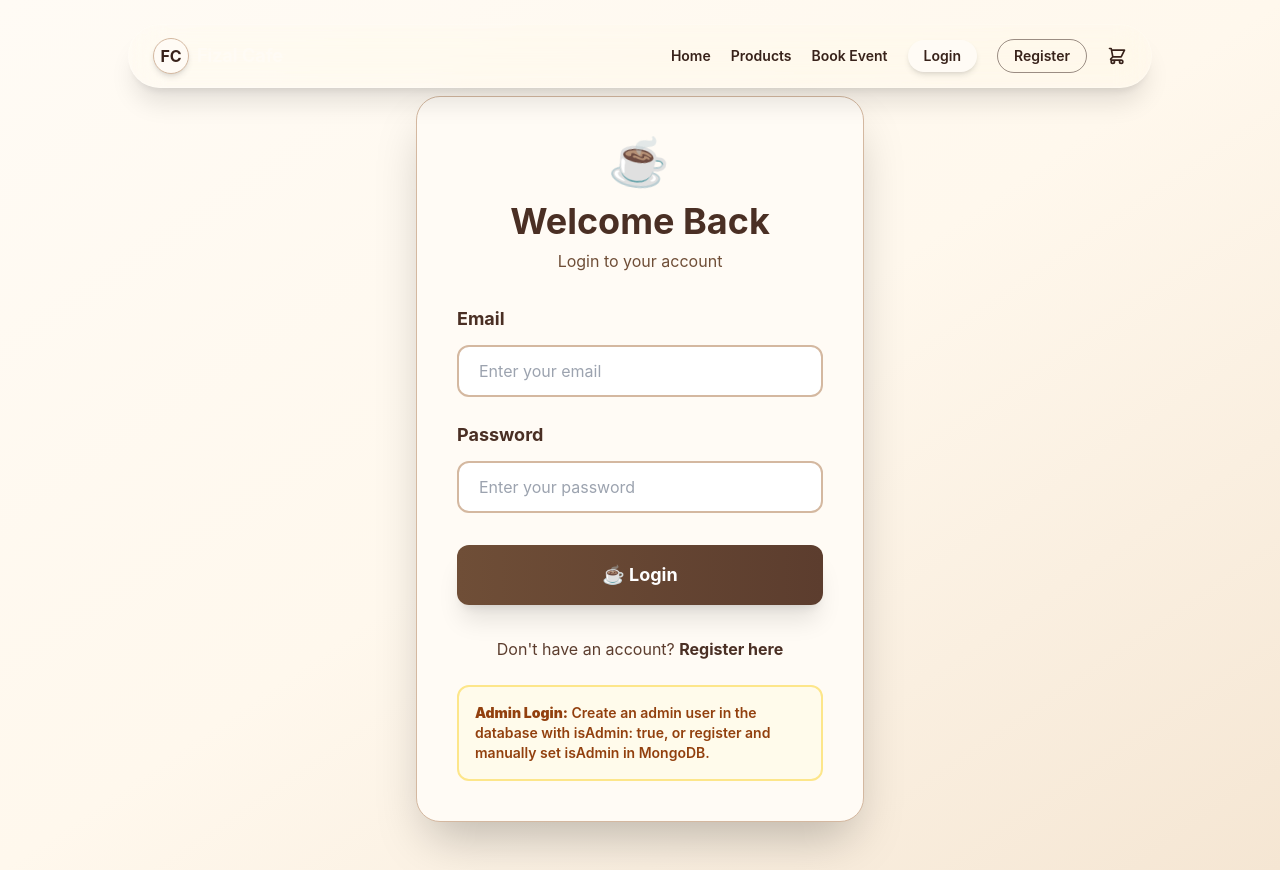
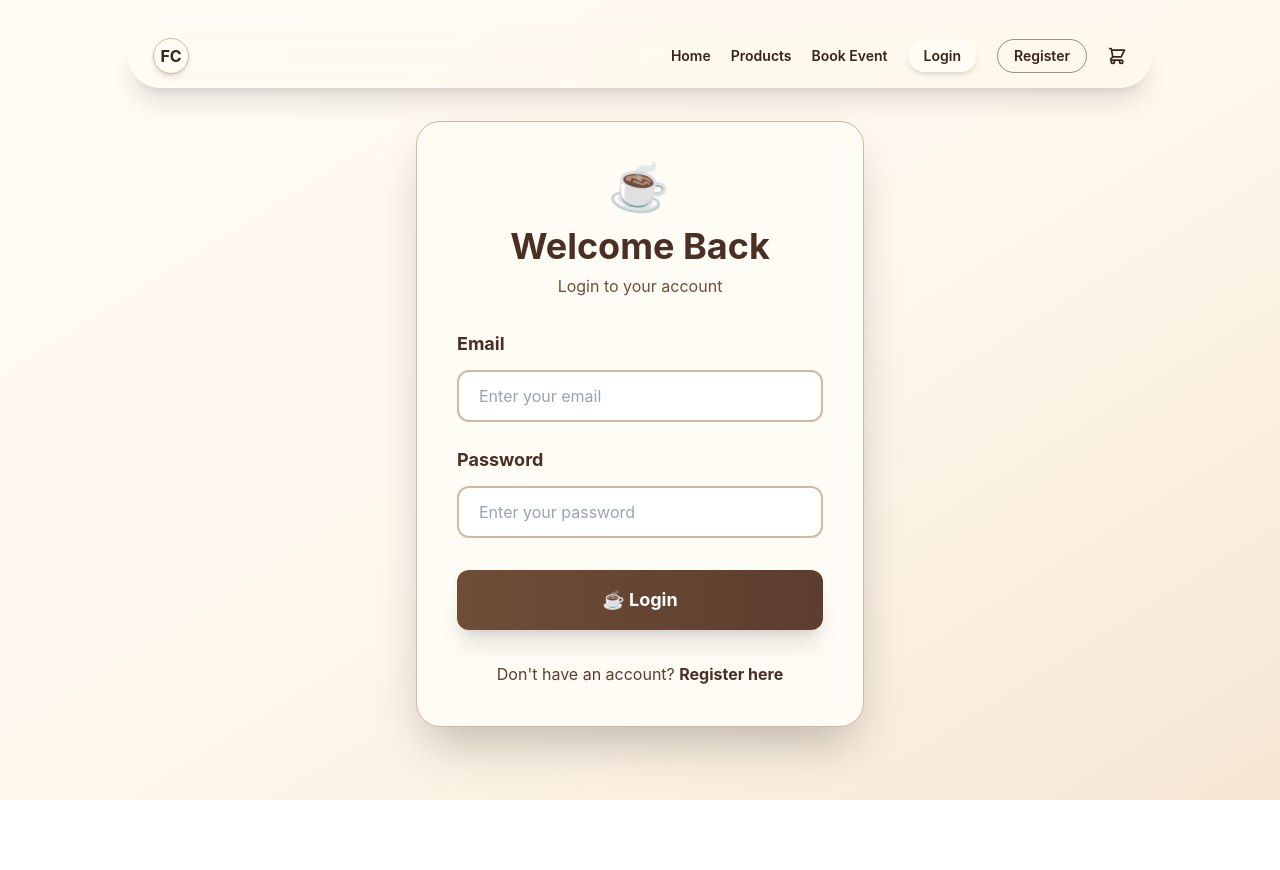
Before and after one commit to Sonukathat/Fizal-Cafe, a React (Vite) app: page /login in a window 1280 px wide. After the commit the page ends 800 px from the top, so only its background shows below. Built offline with nearby package versions, Linux system fonts and the light colour scheme.

Commit message:
update login component

```diff
--- a/src/pages/Login.jsx
+++ b/src/pages/Login.jsx
@@ -121,11 +121,11 @@ const Login = () => {
           </Link>
         </p>
 
-        <div className="mt-4 md:mt-6 p-3 md:p-4 bg-amber-50 border-2 border-amber-200 rounded-lg md:rounded-xl">
+        {/* <div className="mt-4 md:mt-6 p-3 md:p-4 bg-amber-50 border-2 border-amber-200 rounded-lg md:rounded-xl">
           <p className="text-xs md:text-sm text-amber-800 font-semibold">
             <strong>Admin Login:</strong> Create an admin user in the database with isAdmin: true, or register and manually set isAdmin in MongoDB.
           </p>
-        </div>
+        </div> */}
       </motion.div>
     </motion.div>
   );
```
